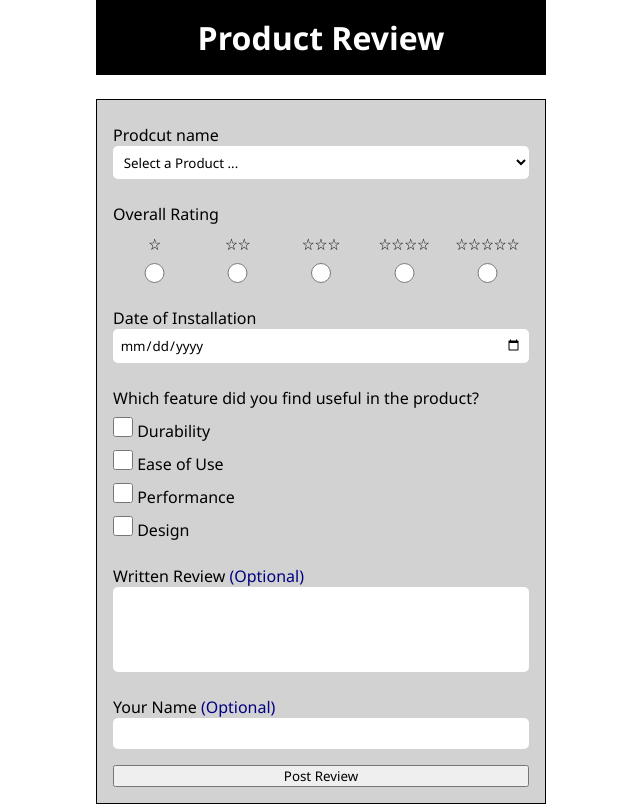
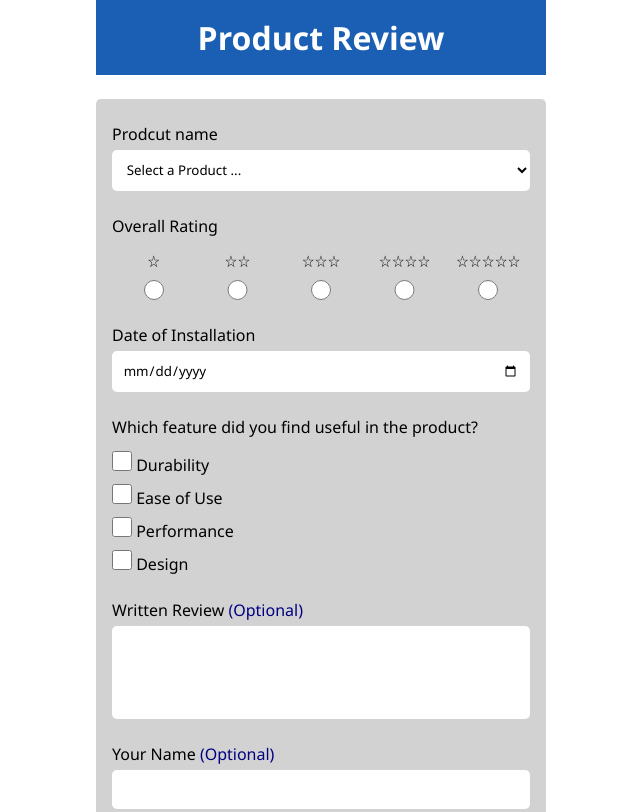
Before and after one commit to JaredLarios/wdd131, a plain HTML site: page form.html in a window 1280 px wide. Shown: the top 812 px of the page, without its empty margins (319-959 px from the left). Drawn offline with Linux system fonts and the light colour scheme.

Commit message:
feat: assignmet form submission made

```diff
--- a/form.html
+++ b/form.html
@@ -58,8 +58,8 @@
                 </div>
 
                 <div>
-                    <input type="checkbox" id="ease" name="features"/>
-                    <label for="ease">Ease of Use</label>
+                    <input type="checkbox" id="easy" name="features"/>
+                    <label for="easy">Ease of Use</label>
                 </div>
 
                 <div>
@@ -79,7 +79,7 @@
             <label for="name">Your Name <span class="optional">(Optional)</span></label>
             <input type="text" name="name" id="name">
 
-            <input type="submit" value="Post Review">
+            <input id="submit" type="submit" value="Post Review">
         </form>
     </main>
     <footer>
--- a/scripts/form.js
+++ b/scripts/form.js
@@ -9,3 +9,64 @@ const lastModified = document.querySelector("#lastModification")
 const lastModifiedDate = new Date(document.lastModified);
 
 lastModified.innerHTML = `Last Modification: ${lastModifiedDate}`
+
+/* Dom Elements */
+const selectOption = document.querySelector('#product-name');
+const form = document.querySelector('form');
+let counter = getCount() || 0;
+
+/* List of Elements */
+const products = [
+    {
+        id: 'fc-1888',
+        name: "flux capacitor",
+        averagerating: 4.5,
+    },
+    {
+        id: 'fc-2050',
+        name: "power laces",
+        averagerating: 4.7
+    },
+    {
+        id: 'fs-1987',
+        name: "time circuits",
+        averagerating: 3.5
+    },
+    {
+        id: 'ac-2000',
+        name: "low voltage reactor",
+        averagerating: 3.9
+    },
+    {
+        id: 'jj-1969',
+        name: "warp equalizer",
+        averagerating: 5.0
+    }
+];
+
+/* Render in dom */
+products.forEach(element => displayList(element));
+
+form.addEventListener('submit', () => {
+    counter = counter + 1;
+    setCount(counter);
+})
+
+/* Display Element List */
+function displayList(item) {
+    let option = document.createElement('option');
+    option.textContent = item.name;
+    option.setAttribute('value', item.averagerating);
+    option.setAttribute('id', item.id);
+    selectOption.append(option);
+}
+
+/* Set Count in Local Storage */
+function setCount(counter) {
+    localStorage.setItem('coutner', counter);
+}
+
+/* Get Count in Local Storega */
+function getCount() {
+    return JSON.parse(localStorage.getItem('coutner'))
+}
--- a/styles/form.css
+++ b/styles/form.css
@@ -1,5 +1,5 @@
 :root {
-    --primary-color: grey;
+    --primary-color: #1a5fb4;
     --secondary-color: black;
 
     --text-dark: black;
@@ -8,6 +8,8 @@
 
     --white-bg: white;
     --form-bg: #8080805b;
+
+    --color-hover-button: #2bb62b;
 }
 
 * {
@@ -25,7 +27,7 @@ body {
 /* Header */
 header, footer {
     align-items: center;
-    background-color: var(--secondary-color);
+    background-color: var(--primary-color);
     padding: 1rem;
 }
 h1, footer {
@@ -41,10 +43,11 @@ form {
     background-color: var(--form-bg);
 
     padding: 0 1rem 1rem 1rem;
-    border: 1px solid black;
+    border-radius: 5px;
 }
 label {
     padding-top: 1.5rem;
+    padding-bottom: 0.3rem;
 }
 input[type=submit] {
     margin-top: 1rem;
@@ -55,10 +58,19 @@ input[type=text],
 input[type=date],
 textarea,
 select {
-    padding: 0.5em;
+    padding: 0.8em;
     background-color: var(--white-bg);
     border: none;
     border-radius: 5px;
+}
+input:focus,
+textarea:focus,
+select:focus {
+    outline: none;
+    border: 2px solid var(--primary-color);
+}
+input {
+    accent-color: var(--primary-color);
 }
 
 /* Optional Inputs */
@@ -83,7 +95,6 @@ select {
 .stars div input[type=radio] {
     width: 100%;
     height: 20px;
-    border:  1px solid red;
 }
 
 /* Features */
@@ -98,3 +109,34 @@ select {
 textarea {
     resize: none;
 }
+
+/* Submit button */
+input[type=submit] {
+    padding: 0.5rem;
+    font-size: 1.2rem;
+    border: 1px solid grey;
+    border-radius: 5px;
+}
+input[type=submit]:hover {
+    background-color: var(--color-hover-button);
+    color: var(--text-light);
+}
+
+/* Review */
+.counter {
+    display: flex;
+    flex-direction: column;
+    height: 40vh;
+    justify-content: center;
+    background-color: var(--form-bg);
+    border-radius: 5px;
+    margin: 5rem 1rem;
+}
+.counter h1 {
+    color: black;
+}
+.counter p {
+    text-align: center;
+    width: 100%;
+    font-size: 7rem;
+}
--- a/week05/scripts/bom.js
+++ b/week05/scripts/bom.js
@@ -28,7 +28,7 @@ button.addEventListener('click', () => {
     }
 });
 
-// Display Element in list
+// Display Element list
 function displayList(item) {
     let li = document.createElement('li');
     let deletebutton = document.createElement('button');
```
Also changed, not shown: review.html (added, +26 -0 lines), scripts/review.js (added, +21 -0 lines).
